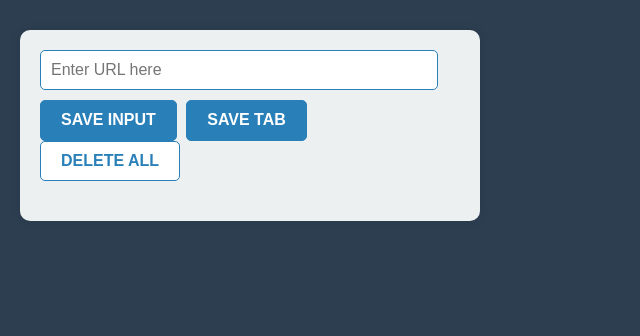
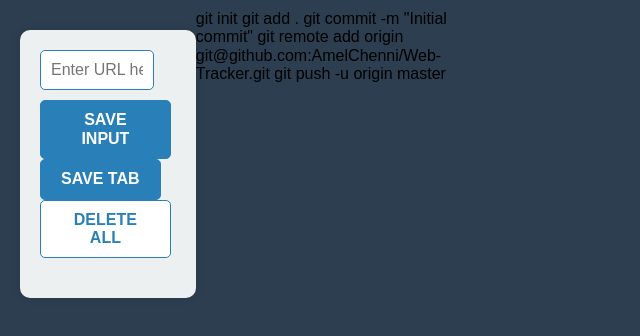
Before and after one commit to AmelChenni/Web-Tracker, a website built with Vite: page index.html in a window 1280 px wide. Shown: the whole page, without its empty margins (0-640 px from the left). Built offline with nearby package versions, Linux system fonts and the light colour scheme.

Commit message:
Initial commit

```diff
--- a/index.html
+++ b/index.html
@@ -21,3 +21,8 @@
     <script src="index.js"></script>
 </body>
 </html>
+git init
+git add .
+git commit -m "Initial commit"
+git remote add origin git@github.com:AmelChenni/Web-Tracker.git
+git push -u origin master
```
